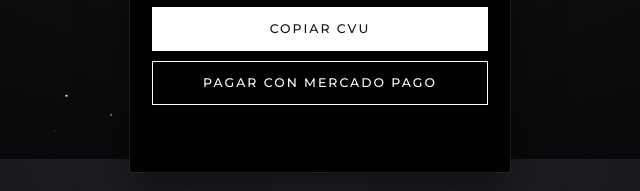
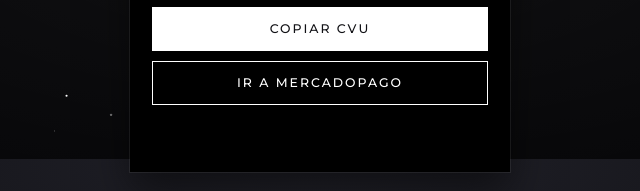
Before and after one commit to paalanis/tarjetaMore, a website: page docs/transferencia/index.html in a window 1280 px wide. Shown: the part 641-832 px from the top of the page, 320-960 px from the left. Drawn offline with Linux system fonts and the light colour scheme.

Commit message:
feat: rename the Mercado Pago button to Ir a MercadoPago

```diff
--- a/docs/transferencia/index.html
+++ b/docs/transferencia/index.html
@@ -229,7 +229,7 @@
     <div class="actions">
       <button class="btn" type="button" data-copy="aliasValue" data-done="¡Alias copiado!" data-what="el alias">Copiar alias</button>
       <button class="btn" type="button" data-copy="cvuValue" data-done="¡CVU copiado!" data-what="el CVU">Copiar CVU</button>
-      <a class="btn btn--ghost" id="mpLink" href="https://mpago.la/2KNmX3j" target="_blank" rel="noopener">Pagar con Mercado Pago</a>
+      <a class="btn btn--ghost" id="mpLink" href="https://mpago.la/2KNmX3j" target="_blank" rel="noopener">Ir a MercadoPago</a>
     </div>
     <p class="copy-status" id="copyStatus" role="status" aria-live="polite"></p>
   </section>
```
Also changed, not shown: prototype/transfer.html (+1 -1 lines).
